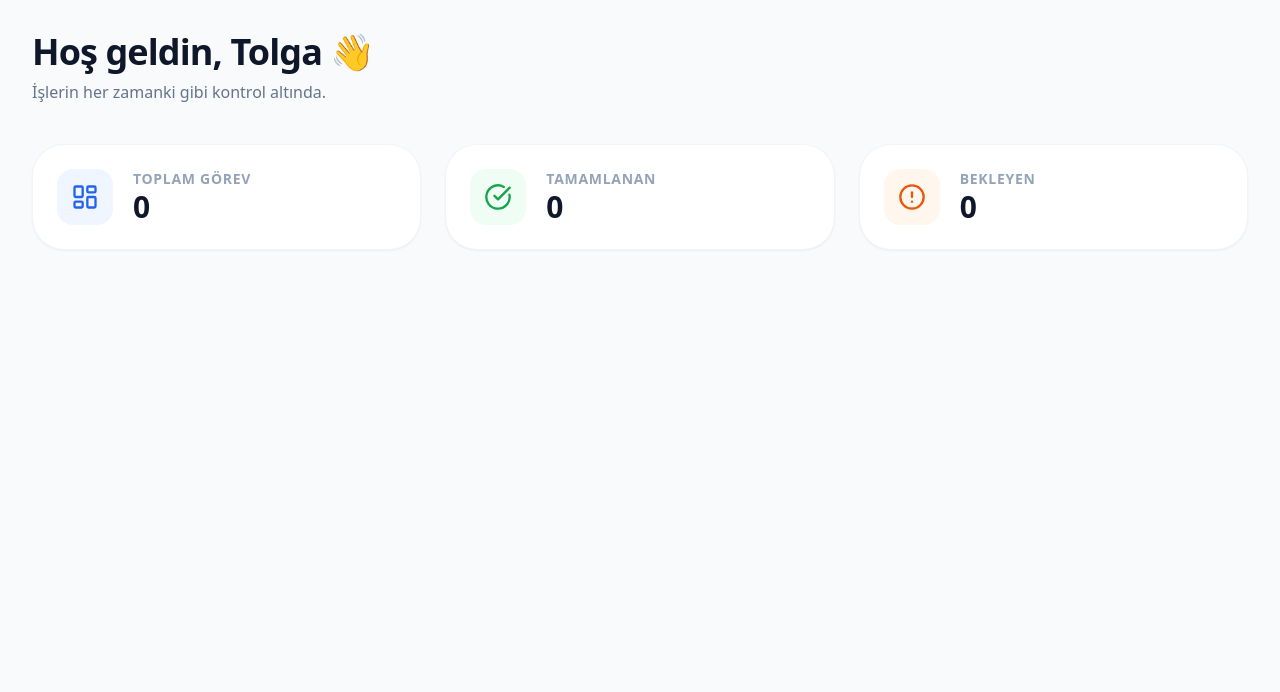
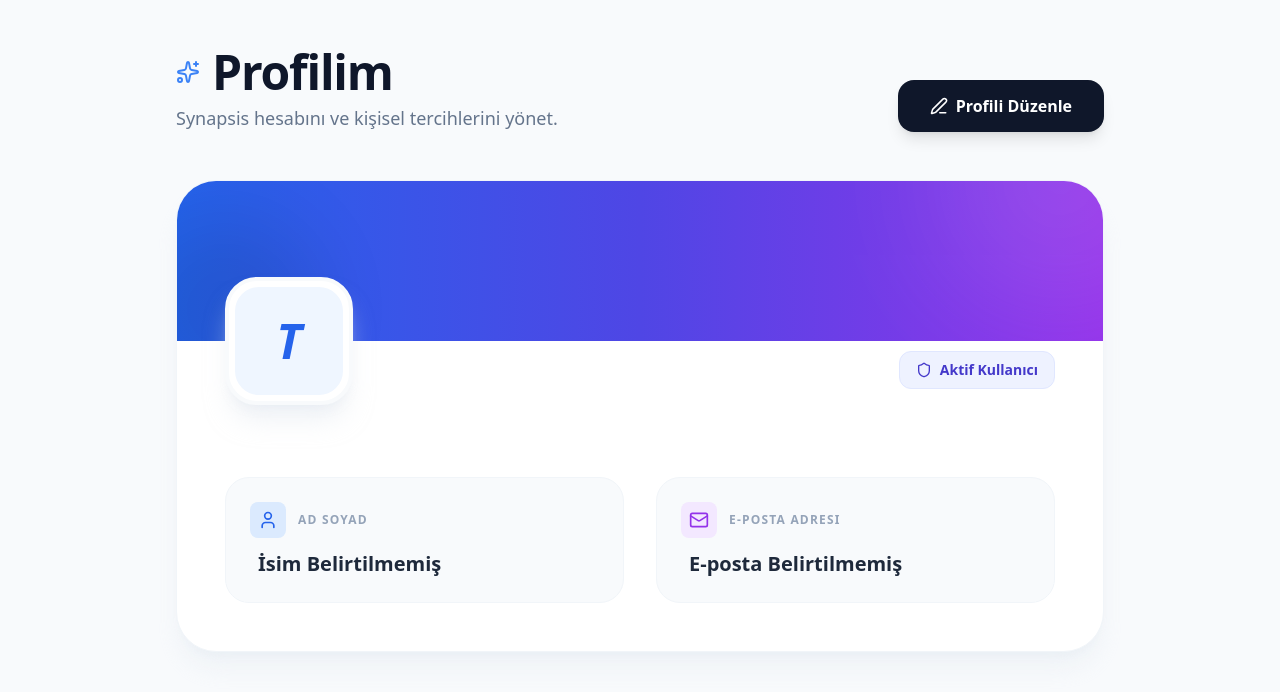
Before and after one commit to Synapsis-Bitirme-Projesi/Synapsis, a Next.js app in the folder frontend/: page /profile in a window 1280 px wide. Shown: the top 692 px of the page. Built offline with nearby package versions, Linux system fonts and the light colour scheme; no server answers.

Commit message:
feat: update profile page with editable fields and improved session handling

```diff
--- a/frontend/app/login/page.tsx
+++ b/frontend/app/login/page.tsx
@@ -85,9 +85,9 @@ export default function LoginPage() {
 
                 {/* Register Link (Eksik Olan Kısım) */}
                 <p className="text-center mt-8 text-slate-500 font-bold text-sm">
-                    Don't have an account?{" "}
+                    Hesabınız yok mu?{" "}
                     <Link href="/register" className="text-blue-600 hover:underline">
-                        Create Account
+                        Hesap Oluştur
                     </Link>
                 </p>
             </div>
--- a/frontend/app/profile/page.tsx
+++ b/frontend/app/profile/page.tsx
@@ -1,90 +1,182 @@
 "use client";
 import { useSession } from "next-auth/react";
-import { useState, useEffect, useCallback } from "react";
-import { LayoutDashboard, CheckCircle, AlertCircle } from "lucide-react";
+import { useState, useEffect } from "react";
+import { User, Mail, Save, X, Edit3, Shield, Sparkles } from "lucide-react";
 
-export default function Dashboard() {
-    const { data: session, status } = useSession();
-    const [stats, setStats] = useState({ total: 0, completed: 0, pending: 0 });
+export default function ProfilePage() {
+    const { data: session, status, update } = useSession();
+    const [isEditing, setIsEditing] = useState(false);
+    const [isSaving, setIsSaving] = useState(false);
+    const [formData, setFormData] = useState({ full_name: "", email: "" });
 
-    // API çağrısını dışarı aldık ki useEffect içinde karmaşa yaratmasın
-    const fetchStats = useCallback(async () => {
+    // Session verisini forma güvenli bir şekilde aktarma
+    useEffect(() => {
+        if (session?.user && !isEditing) {
+            const displayName = session.user.name || (session.user as any).full_name || "";
+            setFormData({
+                full_name: displayName,
+                email: session.user.email || ""
+            });
+        }
+    }, [session, isEditing]);
+
+    const handleSave = async () => {
+        setIsSaving(true);
         const token = (session as any)?.accessToken || (session as any)?.user?.accessToken;
-        if (!token) return;
+
+        if (!token) {
+            alert("Oturum süreniz dolmuş, lütfen tekrar giriş yapın.");
+            setIsSaving(false);
+            return;
+        }
 
         try {
-            const res = await fetch("http://127.0.0.1:5000/api/tasks/stats", {
-                method: "GET",
+            const res = await fetch("http://127.0.0.1:5000/api/auth/update-profile", {
+                method: "PUT",
                 headers: {
                     "Content-Type": "application/json",
                     "Authorization": `Bearer ${token}`
-                }
+                },
+                body: JSON.stringify({
+                    full_name: formData.full_name,
+                    email: formData.email
+                })
             });
 
             if (res.ok) {
-                const data = await res.json();
-                setStats({
-                    total: data.total || 0,
-                    completed: data.completed || 0,
-                    pending: data.pending || 0
-                });
+                await update({ name: formData.full_name, email: formData.email });
+                setIsEditing(false);
+            } else {
+                const errorData = await res.json();
+                alert(`Hata: ${errorData.message}`);
             }
         } catch (error) {
-            console.error("Dashboard verisi çekilirken hata oluştu:", error);
+            console.error("İstek hatası:", error);
+            alert("Sunucuya ulaşılamadı.");
+        } finally {
+            setIsSaving(false);
         }
-    }, [session]);
+    };
 
-    useEffect(() => {
-        if (status === "authenticated") {
-            fetchStats();
-        }
-    }, [status, fetchStats]);
-
-    // KRİTİK: Eğer profil sayfası açılıyor ama burası dönüyorsa
-    // buradaki null dönüşü Layout'taki spinner ile çakışıyor olabilir.
-    // status "loading" olsa bile ana iskeleti render ederek kilitlenmeyi kırıyoruz.
+    // Yüklenme asılı kalmasın diye sade bir iskelet
     if (status === "loading") return null;
 
+    const userInitial = formData.full_name?.[0]?.toUpperCase() || "T";
+
     return (
-        <div className="p-8 max-w-7xl mx-auto min-h-screen">
-            <header className="mb-10">
-                <h1 className="text-4xl font-black text-slate-900 tracking-tight">
-                    Hoş geldin, {session?.user?.name || "Tolga"} 👋
-                </h1>
-                <p className="text-slate-500 font-medium mt-2">İşlerin her zamanki gibi kontrol altında.</p>
-            </header>
-
-            <div className="grid grid-cols-1 md:grid-cols-3 gap-6">
-                {/* Toplam Görev */}
-                <div className="p-6 bg-white rounded-[2rem] shadow-sm border border-slate-100 flex items-center gap-5 transition-all hover:shadow-md">
-                    <div className="w-14 h-14 bg-blue-50 rounded-2xl flex items-center justify-center text-blue-600">
-                        <LayoutDashboard size={28} />
+        <div className="p-8 md:p-12 max-w-5xl mx-auto min-h-screen">
+            {/* Sayfa Başlığı */}
+            <div className="flex flex-col md:flex-row md:items-end justify-between gap-6 mb-12">
+                <div>
+                    <div className="flex items-center gap-3 mb-2">
+                        <Sparkles className="text-blue-500" size={24} />
+                        <h1 className="text-4xl md:text-5xl font-black text-slate-900 tracking-tight">Profilim</h1>
                     </div>
-                    <div>
-                        <p className="text-sm font-bold text-slate-400 uppercase tracking-wider">Toplam Görev</p>
-                        <p className="text-3xl font-black text-slate-900">{stats.total}</p>
-                    </div>
+                    <p className="text-slate-500 font-medium text-lg">Synapsis hesabını ve kişisel tercihlerini yönet.</p>
                 </div>
 
-                {/* Tamamlanan */}
-                <div className="p-6 bg-white rounded-[2rem] shadow-sm border border-slate-100 flex items-center gap-5 transition-all hover:shadow-md">
-                    <div className="w-14 h-14 bg-green-50 rounded-2xl flex items-center justify-center text-green-600">
-                        <CheckCircle size={28} />
+                {/* Aksiyon Butonları */}
+                {!isEditing ? (
+                    <button
+                        onClick={() => setIsEditing(true)}
+                        className="flex items-center justify-center gap-2 px-8 py-3.5 bg-slate-900 text-white font-bold rounded-2xl hover:bg-slate-800 transition-all shadow-lg hover:shadow-xl hover:-translate-y-0.5"
+                    >
+                        <Edit3 size={18} /> Profili Düzenle
+                    </button>
+                ) : (
+                    <div className="flex gap-3">
+                        <button
+                            onClick={() => setIsEditing(false)}
+                            disabled={isSaving}
+                            className="flex items-center justify-center gap-2 px-6 py-3.5 bg-white border-2 border-slate-200 text-slate-700 font-bold rounded-2xl hover:bg-slate-50 transition-all"
+                        >
+                            <X size={18} /> İptal
+                        </button>
+                        <button
+                            onClick={handleSave}
+                            disabled={isSaving}
+                            className="flex items-center justify-center gap-2 px-8 py-3.5 bg-blue-600 text-white font-bold rounded-2xl hover:bg-blue-700 transition-all shadow-lg shadow-blue-600/30 hover:shadow-blue-600/50"
+                        >
+                            {isSaving ? (
+                                <div className="animate-spin h-5 w-5 border-b-2 border-white rounded-full"></div>
+                            ) : (
+                                <><Save size={18} /> Kaydet</>
+                            )}
+                        </button>
                     </div>
-                    <div>
-                        <p className="text-sm font-bold text-slate-400 uppercase tracking-wider">Tamamlanan</p>
-                        <p className="text-3xl font-black text-slate-900">{stats.completed}</p>
-                    </div>
+                )}
+            </div>
+
+            {/* Ana Profil Kartı */}
+            <div className="bg-white rounded-[2.5rem] shadow-xl shadow-slate-200/40 border border-slate-100 overflow-hidden relative">
+                {/* Dekoratif Arka Plan (Banner) */}
+                <div className="h-40 bg-gradient-to-r from-blue-600 via-indigo-600 to-purple-600 relative overflow-hidden">
+                    <div className="absolute top-0 right-0 w-64 h-64 bg-white opacity-10 rounded-full blur-3xl -translate-y-1/2 translate-x-1/3"></div>
+                    <div className="absolute bottom-0 left-0 w-48 h-48 bg-black opacity-10 rounded-full blur-2xl translate-y-1/3 -translate-x-1/4"></div>
                 </div>
 
-                {/* Bekleyen */}
-                <div className="p-6 bg-white rounded-[2rem] shadow-sm border border-slate-100 flex items-center gap-5 transition-all hover:shadow-md">
-                    <div className="w-14 h-14 bg-orange-50 rounded-2xl flex items-center justify-center text-orange-600">
-                        <AlertCircle size={28} />
+                <div className="px-8 md:px-12 pb-12">
+                    {/* Avatar Alanı */}
+                    <div className="relative -top-16 flex justify-between items-end mb-2">
+                        <div className="w-32 h-32 bg-white rounded-[2rem] p-1.5 shadow-xl shadow-slate-200/50 flex items-center justify-center text-blue-600 text-5xl font-black italic border-4 border-slate-50 shrink-0 transform transition-transform hover:scale-105">
+                            <div className="w-full h-full bg-blue-50 rounded-3xl flex items-center justify-center">
+                                {userInitial}
+                            </div>
+                        </div>
+
+                        {/* Rozet */}
+                        <div className="hidden md:flex items-center gap-2 px-4 py-2 bg-indigo-50 text-indigo-700 rounded-xl font-bold text-sm mb-4 border border-indigo-100">
+                            <Shield size={16} />
+                            Aktif Kullanıcı
+                        </div>
                     </div>
-                    <div>
-                        <p className="text-sm font-bold text-slate-400 uppercase tracking-wider">Bekleyen</p>
-                        <p className="text-3xl font-black text-slate-900">{stats.pending}</p>
+
+                    {/* Form Alanları */}
+                    <div className="grid grid-cols-1 md:grid-cols-2 gap-8 mt-2">
+                        {/* İsim Alanı */}
+                        <div className={`p-6 rounded-3xl transition-colors ${isEditing ? 'bg-blue-50/50 border-2 border-blue-100' : 'bg-slate-50 border border-slate-100'}`}>
+                            <div className="flex items-center gap-3 mb-3">
+                                <div className="p-2 bg-blue-100 text-blue-600 rounded-lg">
+                                    <User size={20} />
+                                </div>
+                                <p className="text-xs font-black text-slate-400 uppercase tracking-widest">Ad Soyad</p>
+                            </div>
+                            {isEditing ? (
+                                <input
+                                    className="w-full px-4 py-3 bg-white border-2 border-blue-200 rounded-xl outline-none focus:border-blue-500 focus:ring-4 focus:ring-blue-500/10 font-bold text-slate-800 transition-all text-lg"
+                                    value={formData.full_name}
+                                    placeholder="Adınızı girin"
+                                    onChange={(e) => setFormData({ ...formData, full_name: e.target.value })}
+                                />
+                            ) : (
+                                <p className="text-slate-800 font-black text-xl px-2">
+                                    {formData.full_name || "İsim Belirtilmemiş"}
+                                </p>
+                            )}
+                        </div>
+
+                        {/* E-posta Alanı */}
+                        <div className={`p-6 rounded-3xl transition-colors ${isEditing ? 'bg-purple-50/50 border-2 border-purple-100' : 'bg-slate-50 border border-slate-100'}`}>
+                            <div className="flex items-center gap-3 mb-3">
+                                <div className="p-2 bg-purple-100 text-purple-600 rounded-lg">
+                                    <Mail size={20} />
+                                </div>
+                                <p className="text-xs font-black text-slate-400 uppercase tracking-widest">E-posta Adresi</p>
+                            </div>
+                            {isEditing ? (
+                                <input
+                                    type="email"
+                                    className="w-full px-4 py-3 bg-white border-2 border-purple-200 rounded-xl outline-none focus:border-purple-500 focus:ring-4 focus:ring-purple-500/10 font-bold text-slate-800 transition-all text-lg"
+                                    value={formData.email}
+                                    placeholder="ornek@email.com"
+                                    onChange={(e) => setFormData({ ...formData, email: e.target.value })}
+                                />
+                            ) : (
+                                <p className="text-slate-800 font-black text-xl px-2 truncate">
+                                    {formData.email || "E-posta Belirtilmemiş"}
+                                </p>
+                            )}
+                        </div>
                     </div>
                 </div>
             </div>
```
Also changed, not shown: frontend/app/api/auth/[...nextauth]/route.ts (+19 -13 lines).
